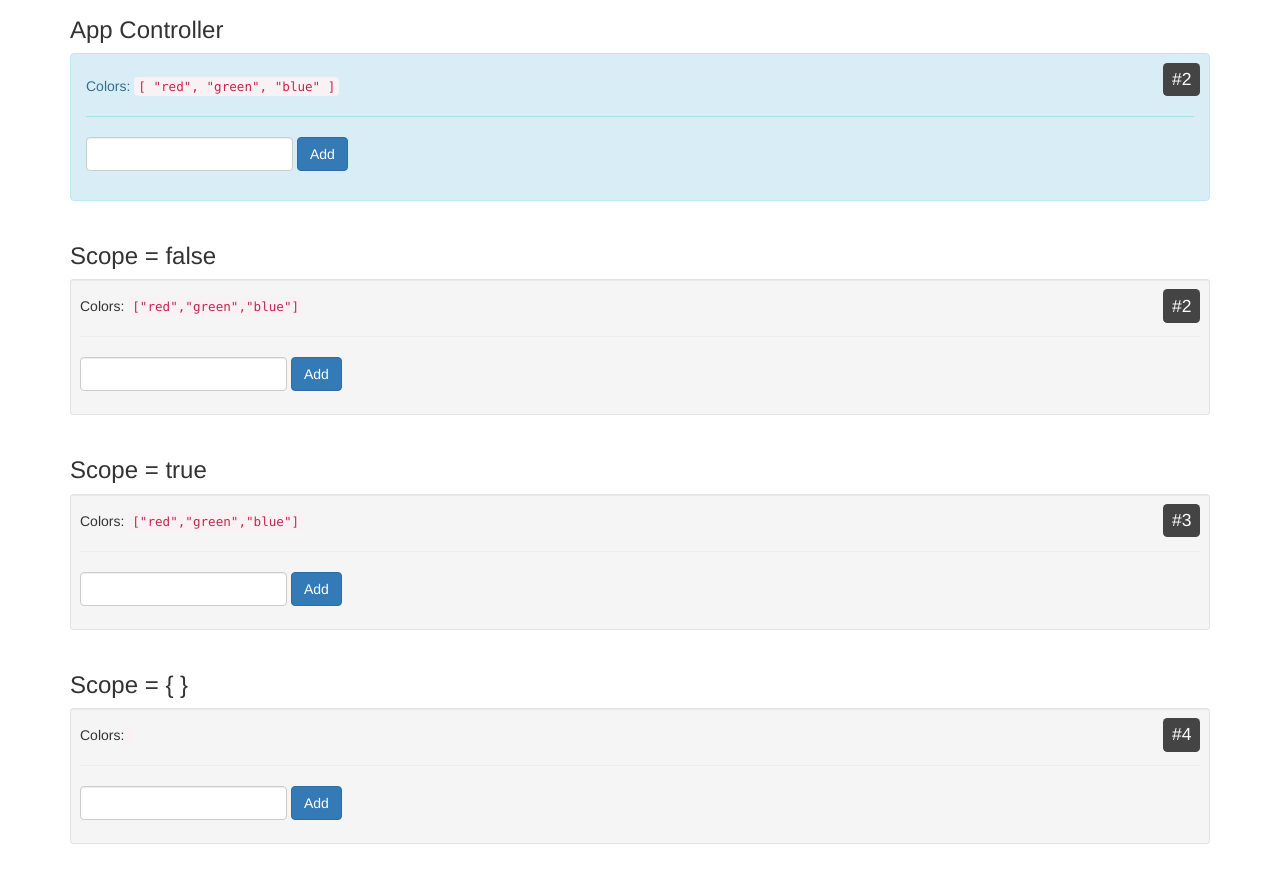
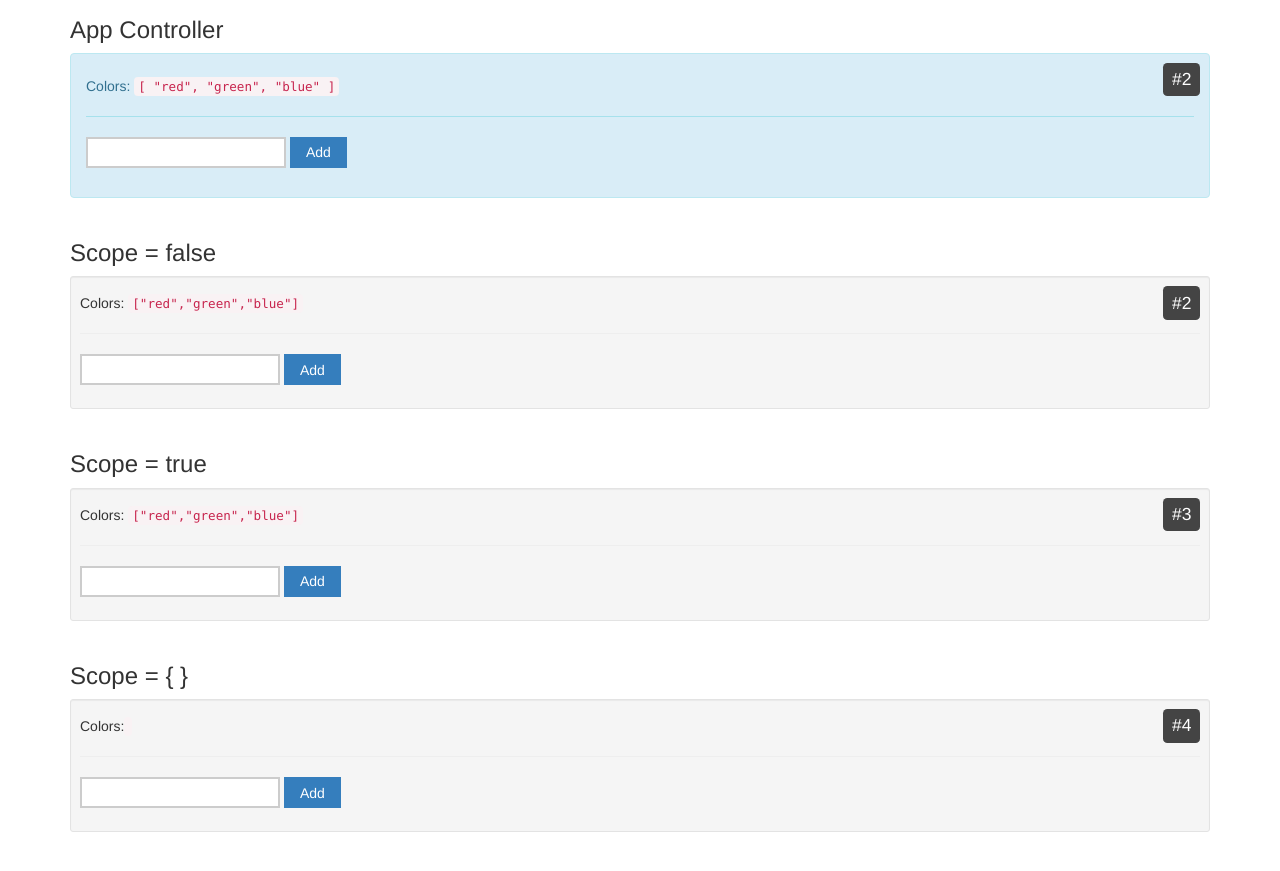
Before and after one commit to mattrc/angularjs-directives, a website: page scopes/index.html in a window 1280 px wide. Shown: the part 63-934 px from the top of the page. Drawn offline with nearby package versions, Linux system fonts and the light colour scheme.

Commit message:
Update scopes examples

```diff
--- a/scopes/css/style.css
+++ b/scopes/css/style.css
@@ -22,3 +22,19 @@ p {
 	padding: .25em .5em;
 	border-radius: .25em;
 }
+
+input, button {
+	font-size: 14px;
+	padding: 0.25em 1em;
+}
+
+input {
+	border: 2px solid #ccc;
+	width: 200px;
+}
+
+button {
+	border: 2px solid #357ebd;
+	background: #357ebd;
+	color: white;
+}
--- a/scopes/index.html
+++ b/scopes/index.html
@@ -26,9 +26,9 @@
         <div class="alert alert-info">
             <p>Colors: <code>{{ colors | json }}</code></p>
             <hr>
-            <form class="form form-inline">
-                <input type="text" ng-model="color" class="form-control">
-                <button ng-click="add(color)" class="btn btn-primary">Add</button>
+            <form>
+                <input type="text" ng-model="color">
+                <button ng-click="add(color)">Add</button>
             </form>
 
             <div class="scope-id">#{{ $id }}</div>
--- a/scopes/partials/template.html
+++ b/scopes/partials/template.html
@@ -1,9 +1,9 @@
 <div class="well well-sm">
 	<p>Colors: <code>{{ colors }}</code></p>
 	<hr>
-	<form class="form form-inline">
-		<input type="text" ng-model="color" class="form-control">
-		<button ng-click="add(color)" class="btn btn-primary">Add</button>
+	<form>
+		<input type="text" ng-model="color">
+		<button ng-click="add(color)">Add</button>
 	</form>
 
 	<div class="scope-id">#{{ $id }}</div>
--- a/scopes/partials/template2.html
+++ b/scopes/partials/template2.html
@@ -1,9 +1,9 @@
 <div class="well well-sm">
 	<p>Colors: <code>{{ colors }}</code></p>
 	<hr>
-	<form class="form form-inline">
-		<input type="text" ng-model="color" class="form-control">
-		<button ng-click="add({colors: color})" class="btn btn-primary">Add</button>
+	<form>
+		<input type="text" ng-model="color">
+		<button ng-click="add({colors: color})">Add</button>
 	</form>
 
 	<div class="scope-id">#{{ $id }}</div>
```
